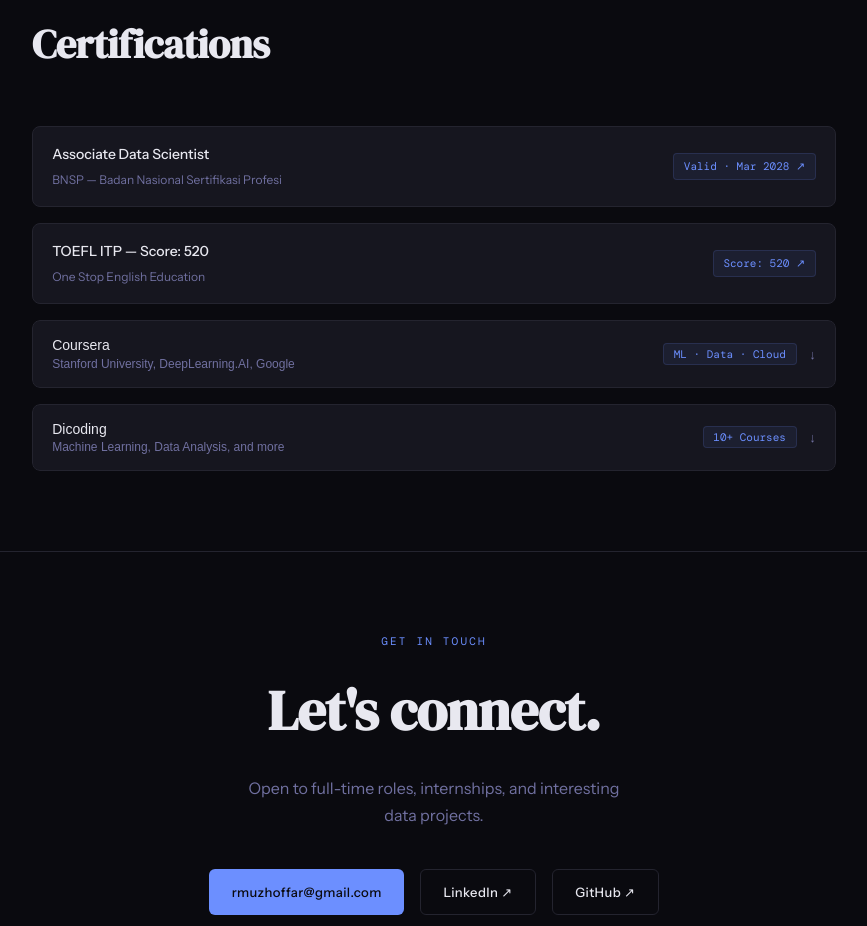
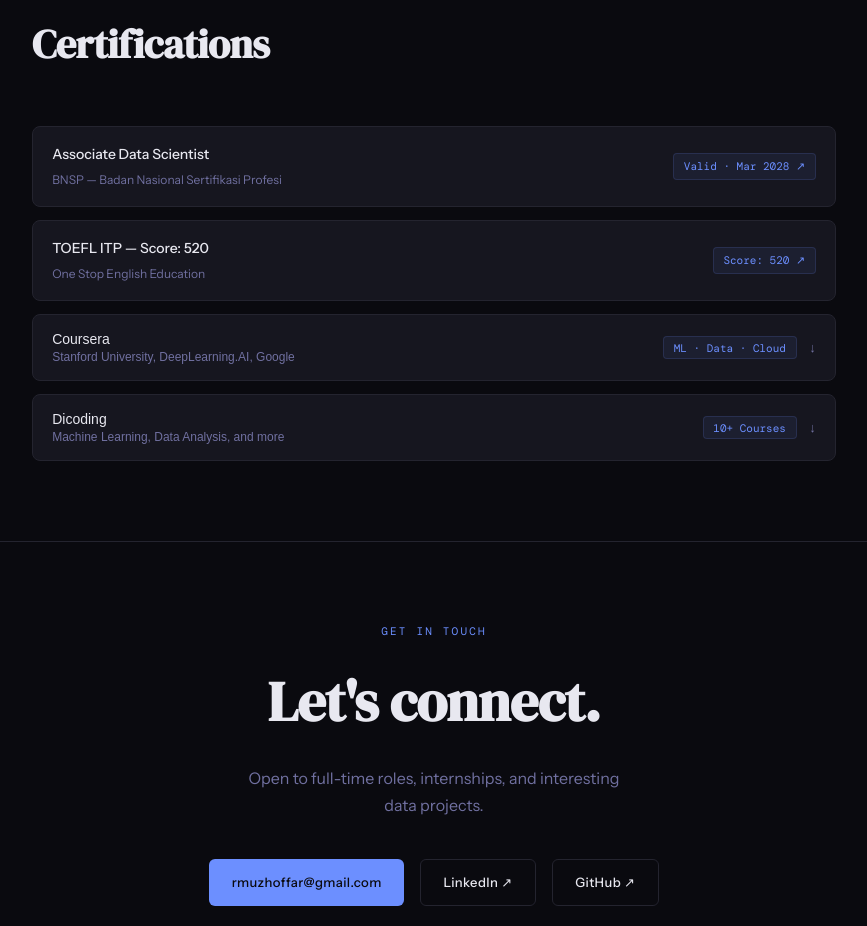
Before and after one commit to Muzhoffar/Muzhoffar.github.io, a plain HTML site: page index.html in a window 1280 px wide. Shown: the part 5952-6878 px from the top of the page, without its empty margins (206-1073 px from the left). Drawn offline with nearby package versions, Linux system fonts and the light colour scheme.

Commit message:
Refactor certification list and accordion styles

```diff
--- a/index.html
+++ b/index.html
@@ -153,11 +153,7 @@
   .skill-pill { background: var(--tag-bg); border: 1px solid var(--border); color: var(--text); font-size: 12px; padding: 0.2rem 0.6rem; border-radius: 4px; }
 
   /* CERTIFICATIONS */
-  .cert-list {
-    display: flex;
-    flex-direction: column;
-    gap: 1rem;
-  }
+  .cert-list { display: flex; flex-direction: column; gap: 0.8rem; }
 
   .cert-item {
     display: flex; justify-content: space-between; align-items: center;
@@ -180,34 +176,18 @@
 
   /* ACCORDION */
   .cert-accordion {
-    border-radius: 8px;
-    overflow: hidden;
+    background: var(--card); border: 1px solid var(--border);
+    border-radius: 8px; overflow: hidden;
   }
   .cert-accordion.open { border-color: var(--accent); }
 
   .cert-accordion-trigger {
-    width: 100%;
-    display: flex;
-    justify-content: space-between;
-    align-items: center;
-
-    padding: 1rem 1.2rem;
-    background: var(--card);
-    border: 1px solid var(--border);
-    border-radius: 8px;
-
-    cursor: pointer;
-    color: inherit;
-    text-align: left;
-    gap: 1rem;
-
-    transition: border-color 0.2s, transform 0.15s;
+    width: 100%; display: flex; justify-content: space-between; align-items: center;
+    padding: 1rem 1.2rem; background: none; border: none; cursor: pointer;
+    color: inherit; text-align: left; gap: 1rem;
+    transition: background 0.15s;
   }
-
-  .cert-accordion-trigger:hover {
-    border-color: var(--accent);
-    transform: translateY(-1px);
-  }
+  .cert-accordion-trigger:hover { background: rgba(255,255,255,0.02); }
 
   .trigger-left { flex: 1; min-width: 0; }
   .trigger-right { display: flex; align-items: center; gap: 0.8rem; flex-shrink: 0; }
```
